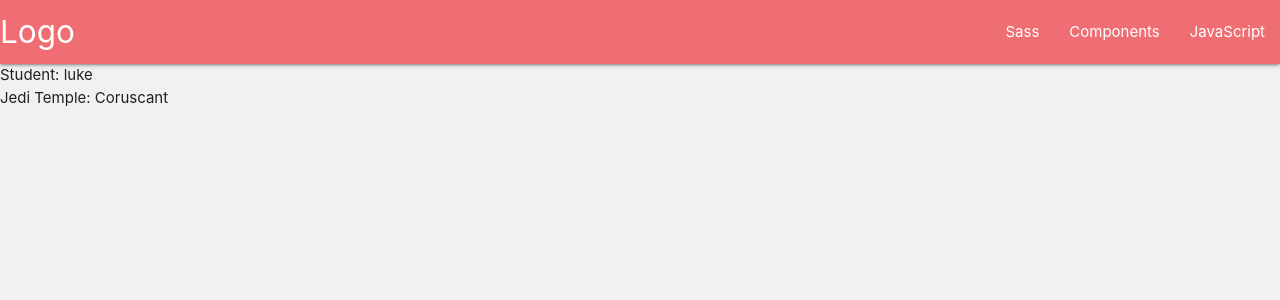
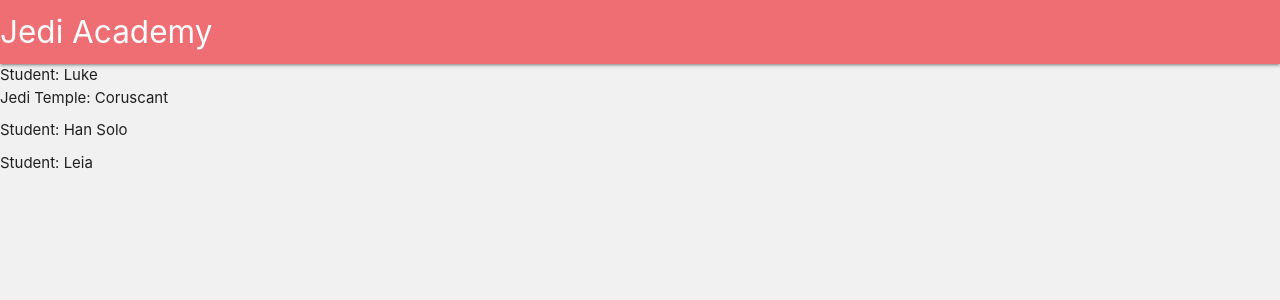
Before and after one commit to RafaelJaber/angular-init, an Angular app: page / in a window 1280 px wide. Shown: the top 300 px of the page. Built offline with nearby package versions, Linux system fonts and the light colour scheme.

Commit message:
Criação dos objetos JEDI, e passando para o template

```diff
--- a/src/app/app.component.html
+++ b/src/app/app.component.html
@@ -1,3 +1,5 @@
 <jad-header></jad-header>
 
-<jad-student></jad-student>
+<jad-student [student]="luke"></jad-student>
+<jad-student [student]="han"></jad-student>
+<jad-student [student]="leia"></jad-student>
--- a/src/app/app.component.ts
+++ b/src/app/app.component.ts
@@ -6,5 +6,17 @@ import { Component } from '@angular/core';
   styleUrls: ['./app.component.css']
 })
 export class AppComponent {
-  title = 'jedi-academy';
+  luke = {
+    name: 'Luke',
+    isJedi: true,
+    temple: 'Coruscant'
+  };
+  leia = {
+    name: 'Leia',
+    isJedi: false,
+  };
+  han = {
+    name: 'Han Solo',
+    isJedi: false,
+  };
 }
--- a/src/app/header/header.component.html
+++ b/src/app/header/header.component.html
@@ -1,10 +1,5 @@
 <nav>
   <div class="nav-wrapper">
-    <a href="#" class="brand-logo">Logo</a>
-    <ul id="nav-mobile" class="right hide-on-med-and-down">
-      <li><a href="#">Sass</a></li>
-      <li><a href="#">Components</a></li>
-      <li><a href="#">JavaScript</a></li>
-    </ul>
+    <a href="#" class="brand-logo">Jedi Academy</a>
   </div>
 </nav>
--- a/src/app/student/student.component.html
+++ b/src/app/student/student.component.html
@@ -1,6 +1,6 @@
-<div>
-  Student: {{name}}
-  <div [hidden]="!isJedi">
+<div style="margin-bottom: 10px;">
+  Student: {{student.name}}
+  <div [hidden]="!student.isJedi">
     Jedi Temple: Coruscant
   </div>
 </div>
--- a/src/app/student/student.component.ts
+++ b/src/app/student/student.component.ts
@@ -1,4 +1,6 @@
-import { Component, OnInit } from '@angular/core';
+import { Component, OnInit, Input } from '@angular/core';
+import {StudentModel} from './student.model';
+
 
 @Component({
   selector: 'jad-student',
@@ -7,8 +9,7 @@ import { Component, OnInit } from '@angular/core';
 })
 export class StudentComponent implements OnInit {
 
-  name: string = 'luke';
-  isJedi: boolean = true;
+  @Input() student: StudentModel;
 
   constructor() { }
 
--- /dev/null
+++ b/src/app/student/student.model.ts
@@ -0,0 +1,5 @@
+export interface StudentModel {
+  name: string;
+  isJedi: boolean;
+  temple?: string;
+}
```
